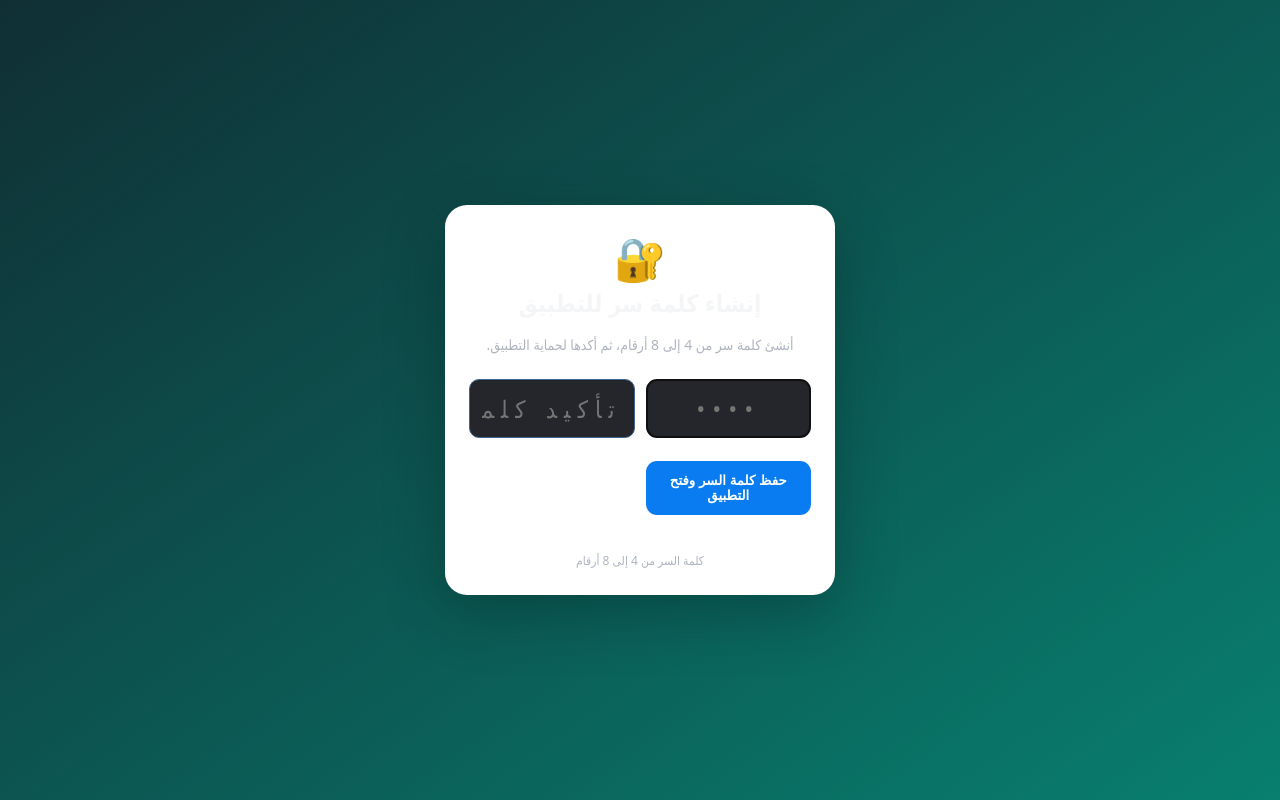
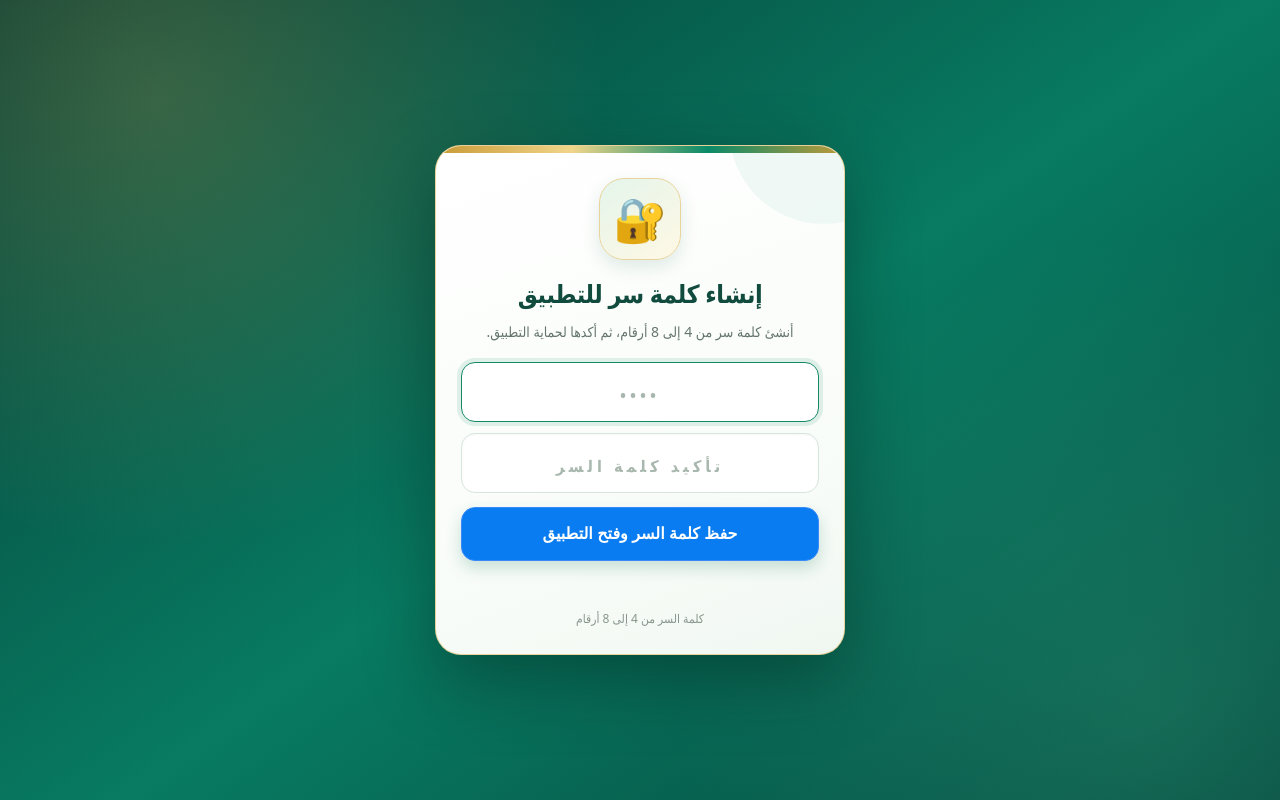
Before and after one commit to mustshar2017-debug/hesabati, a plain HTML site: page index.html in a window 1280 px wide. Drawn offline with nearby package versions, Linux system fonts and the light colour scheme.

Commit message:
Redesign initial app PIN lock screen

```diff
--- a/index.html
+++ b/index.html
@@ -431,6 +431,64 @@ footer{color:#aeb4c0}
 }
 @media(max-width:350px) {
   #hesabatiNetworkModal .hn-auth-view .hn-actions {grid-template-columns:1fr}
+}
+</style>
+
+
+<style id="hesabati-lock-screen-redesign">
+/* تصميم شاشة القفل الأولى فقط — دون تغيير آلية الرقم السري */
+.lock-screen{
+ background:
+  radial-gradient(circle at 12% 12%,rgba(231,190,86,.22),transparent 34%),
+  radial-gradient(circle at 90% 88%,rgba(67,190,145,.24),transparent 35%),
+  linear-gradient(145deg,#063d35 0%,#087b62 52%,#06483e 100%);
+ padding:22px;
+}
+.lock-card{
+ position:relative;isolation:isolate;overflow:hidden;
+ width:min(100%,410px);padding:32px 25px 25px;
+ border:1px solid rgba(224,190,105,.65);border-radius:26px;
+ background:linear-gradient(160deg,#fff 0%,#f8fcf8 72%,#f0f7f1 100%);
+ box-shadow:0 24px 70px rgba(0,20,16,.38),inset 0 1px 0 #fff;
+}
+.lock-card:before{
+ content:"";position:absolute;z-index:-1;top:0;left:0;right:0;height:7px;
+ background:linear-gradient(90deg,#c99a36,#f0d58a,#0a8a69,#c99a36);
+}
+.lock-card:after{
+ content:"";position:absolute;z-index:-1;width:190px;height:190px;border-radius:50%;
+ top:-112px;right:-75px;background:rgba(13,139,103,.055);
+}
+.lock-card>div:first-child{
+ display:grid;place-items:center;width:82px;height:82px;margin:0 auto 16px;
+ border-radius:25px;border:1px solid #e8d39b;
+ background:linear-gradient(145deg,#e4f5eb,#fff8e5);
+ box-shadow:0 7px 18px rgba(10,93,67,.12);
+ font-size:43px!important;
+}
+.lock-card h2{font-size:25px;font-weight:900;color:#104b3d;margin:0 0 9px;letter-spacing:-.4px}
+.lock-card p{color:#64756d;font-size:14px;line-height:1.8;margin:0 0 18px}
+.lock-card form{display:grid;grid-template-columns:1fr;gap:11px;margin:0}
+.lock-card input{
+ box-sizing:border-box;width:100%;min-height:57px;margin:0;padding:13px 16px;
+ border:1.5px solid #d7e6dc;border-radius:14px;background:#fff;
+ color:#153f34;font-size:23px;font-weight:800;letter-spacing:8px;
+ box-shadow:inset 0 1px 3px rgba(15,70,48,.04);
+}
+.lock-card input:focus{outline:none;border-color:#168866;box-shadow:0 0 0 4px rgba(22,136,102,.12)}
+.lock-card input::placeholder{color:#a8b8ae;letter-spacing:4px;font-size:16px}
+.lock-card .primary{
+ width:100%;min-height:54px;margin-top:3px;border:1px solid #c79d43;border-radius:14px;
+ background:linear-gradient(115deg,#087653,#0b9a70);color:#fff;
+ font-size:16px;font-weight:900;box-shadow:0 7px 16px rgba(5,111,78,.2);
+}
+.lock-card .primary:active{transform:translateY(1px);filter:brightness(.96)}
+.lock-error{margin-top:10px;color:#b42318;font-weight:700;line-height:1.6}
+.lock-card>p:last-child{margin:13px 0 0;color:#87958d;font-size:12px}
+@media(max-width:420px){
+ .lock-screen{padding:17px}
+ .lock-card{padding:27px 19px 22px;border-radius:23px}
+ .lock-card h2{font-size:23px}
 }
 </style>
 
```
